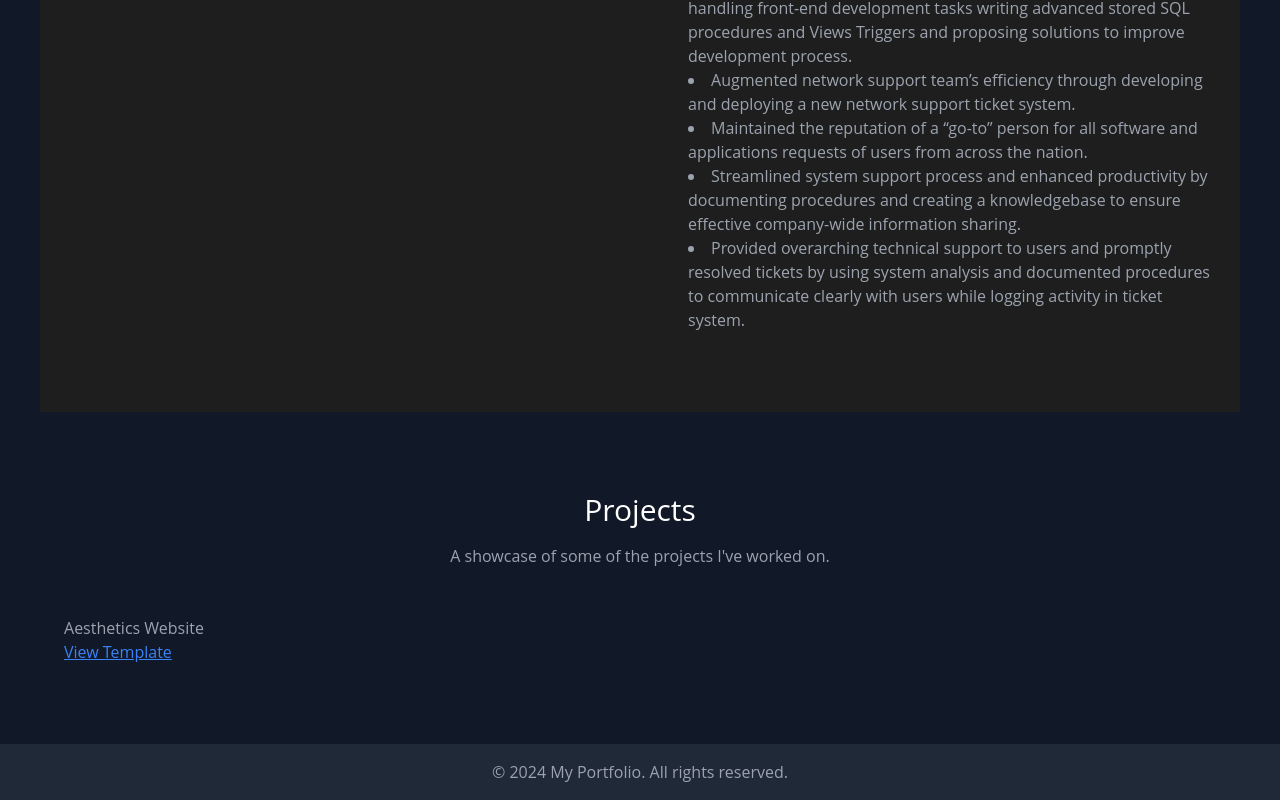
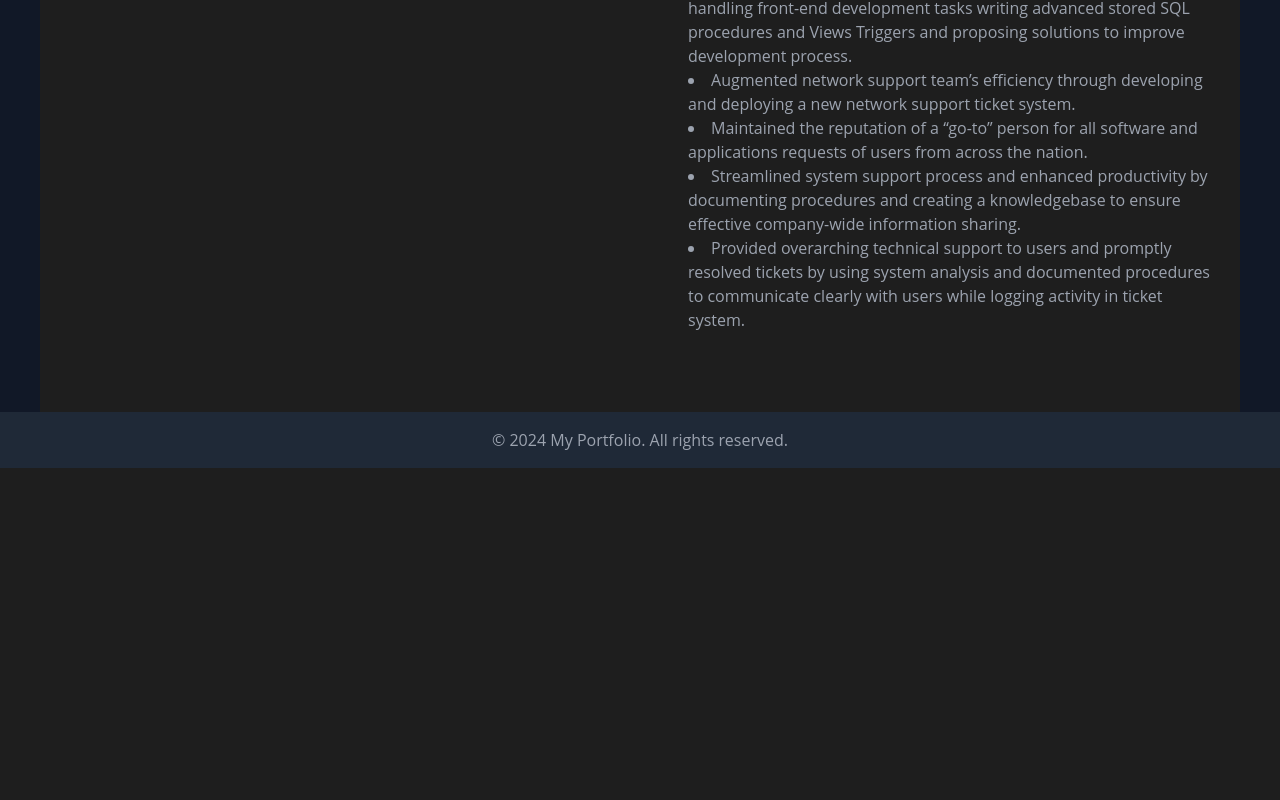
Before and after one commit to hereshecodes/hereshecodes.app, a React (Create React App) app: page / in a window 1280 px wide. Shown: the part 2052-2852 px from the top of the page. After the commit the page ends 2520 px from the top, so only its background shows below. Built offline with nearby package versions, Linux system fonts and the light colour scheme.

Commit message:
Update App.js

```diff
--- a/src/App.js
+++ b/src/App.js
@@ -5,7 +5,7 @@ import { BrowserRouter as Router, Route, Routes } from 'react-router-dom';
 import Navbar from "./components/Navbar";
 import Hero from "./components/Hero";
 import About from "./components/About"; // New import
-import Projects from "./components/Projects";
+// import Projects from "./components/Projects";
 import Footer from "./components/Footer";
 
 function App() {
@@ -18,7 +18,7 @@ function App() {
             <>
               <Hero />
               <About/>
-              <Projects />
+              {/* <Projects /> */}
             </>
           } />
         </Routes>
```
